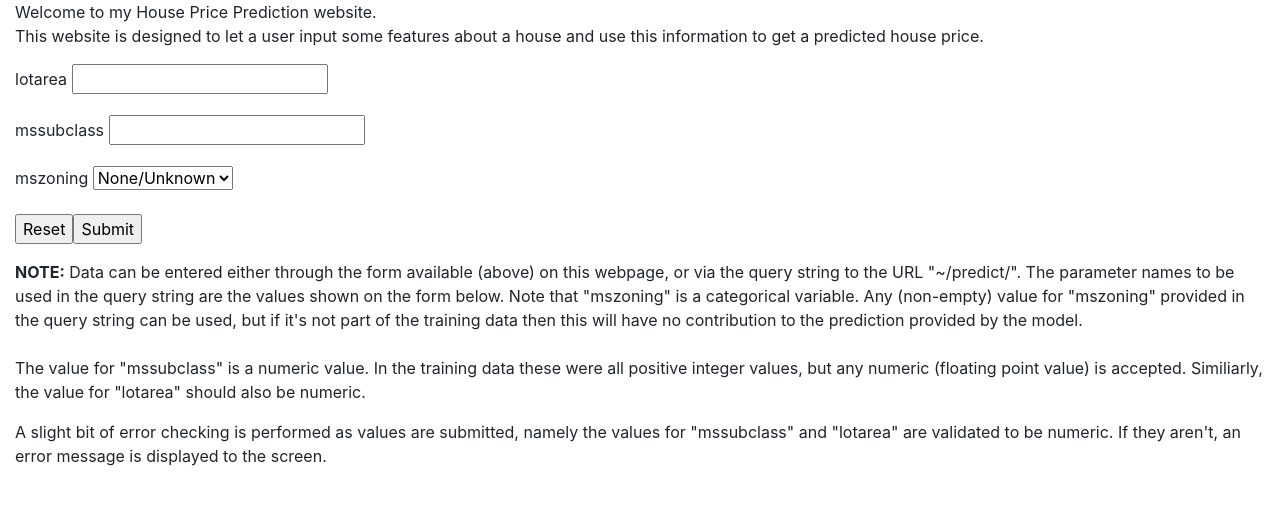
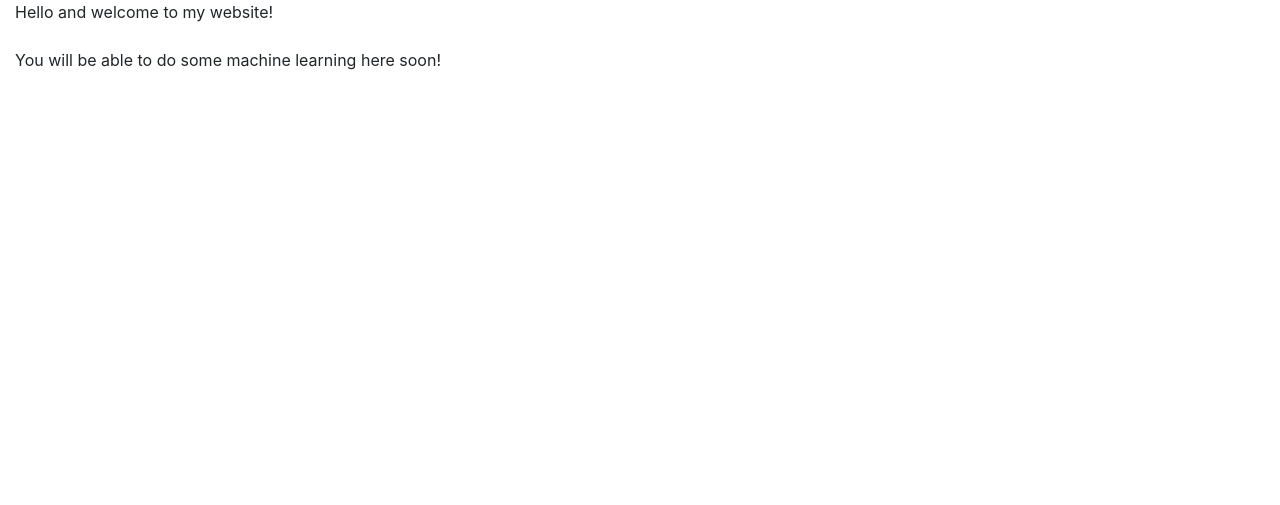
Before and after one commit to craw-daddy/House-Prices, a Flask app: page / in a window 1280 px wide. Shown: the top 505 px of the page. Run offline with Flask 2, Linux system fonts and the light colour scheme; some libraries are stand-ins or nearby versions.

Commit message:
Update to new model

```diff
--- a/app.py
+++ b/app.py
@@ -1,10 +1,7 @@
 #!/usr/bin/env python3
 # -*- coding: utf-8 -*-
 """
-See this website where I have gotten the data from:
-https://www.kaggle.com/c/house-prices-advanced-regression-techniques/data
-
-Created on Wed Aug 26 11:11:36 2020
+Created on Tue Mar  9 08:04:55 2021
 
 @author: martin
 """
@@ -21,35 +18,27 @@ app = Flask(__name__)
 def index():
     return render_template('index.html')
 
-@app.route('/about/')
-def about():
-    return render_template('about.html')
+@app.route('/predict', methods=['GET'])
+def predict():
+    user_inputs = request.args
 
-@app.route('/predict/', methods=['GET', 'POST'])
-def predict():
-    if request.method == 'GET':
-        user_inputs = request.args
-    elif request.method == 'POST':
-        user_inputs = request.form
+    #  Note:  It looks like column names must be in the same *order* they
+    #  were in during the training step, as well as having the same number
+    #  of columns as was present during training.
+    categorical = ['MSSubClass', 'MSZoning', 'Neighborhood']
+    numeric = ['LotArea']
+    data = {}
+    for c in categorical:
+        data[c] = [user_inputs.get(c.lower(), 'None')]
+    for c in numeric:
+        data[c] = [float(user_inputs.get(c.lower(), 0))]
+    data = pd.DataFrame(data)
 
-    try:
-        MSZoning = user_inputs.get('mszoning', 'Nothing')
-        MSSubClass = float(user_inputs.get('mssubclass', 0))
-        LotArea = float(user_inputs.get('lotarea', 0))
-    except ValueError:
-        return 'One or more values are non-numeric!'
-
-    data = pd.DataFrame({'MSZoning': [MSZoning],
-                         'MSSubClass': [MSSubClass],
-                         'LotArea': [LotArea]})
     with gzip.open('models/model.dill.gzip', 'rb') as f:
         model = dill.load(f)
 
-    prediction = str(model.predict(data)[0])
+    return str(model.predict(data)[0])
 
-    return prediction
-#   #
-#http://127.0.0.1:5000/predict/?mszoning=123.45fhjdhjfdhj&mssubclass=something
 
 if __name__ == '__main__':
     app.run()
--- a/templates/index.html
+++ b/templates/index.html
@@ -1,50 +1,9 @@
 {% extends "base.html" %}
 
 {% block content %}
-<section id="intro">
-   <p>Welcome to my House Price Prediction website.  <br>
-   This website is designed to let a user input some features about a house
-   and use this information to get a predicted house price.
-   </p>
 
-   <form action="predict" method="POST">
-       <p><label for="lotarea">lotarea</label>
-             <input type="text" name="lotarea" id="lotarea"/></p>
-       <p><label for="mssubclass">mssubclass</label>
-             <input type="text" name="mssubclass" id="mssubclass"/></p>
-       <p><label for="mszoning">mszoning</label>
-            <select id="mszoning" name="mszoning" id="mszoning">
-              <option value="None">None/Unknown</option>
-              <option value="RH">RH</option>
-              <option value="RL">RL</option>
-              <option value="RM">RM</option>
-              <option value="C (all)">C (all)</option>
-              <option value="FV">FV</option>
-          </select>
-       <p><input type="reset"><input type="submit"></p>
-   </form>
-
-   <p><b>NOTE:</b> Data can be entered either through the form available
-   (above) on this
-   webpage, or via the query string to the URL "~/predict/".
-   The parameter names to be used
-   in the query string are the values shown on the form below.  Note that
-   "mszoning" is a categorical variable.  Any (non-empty) value for
-   "mszoning" provided in the query string can be used, but if it's not
-   part of the training data then this will have no contribution to
-   the prediction provided by the model.
-   <br><br>
-   The value for "mssubclass" is a numeric value.  In the training data
-   these were all positive integer values, but any numeric (floating point
-   value) is accepted.  Similiarly, the value for "lotarea" should also
-   be numeric.
-   </p>
-
-   <p>A slight bit of error checking is performed as values are
-   submitted, namely the values for "mssubclass" and
-   "lotarea" are validated to be numeric.  If they aren't, an error
-   message is displayed to the screen.
-   </p>
-</section>
+<p>Hello and welcome to my website!  <br><br>
+You will be able to do some machine learning here soon!
+</p>
 
 {% endblock %}
```
Also changed, not shown: prep.py (+21 -16 lines).
